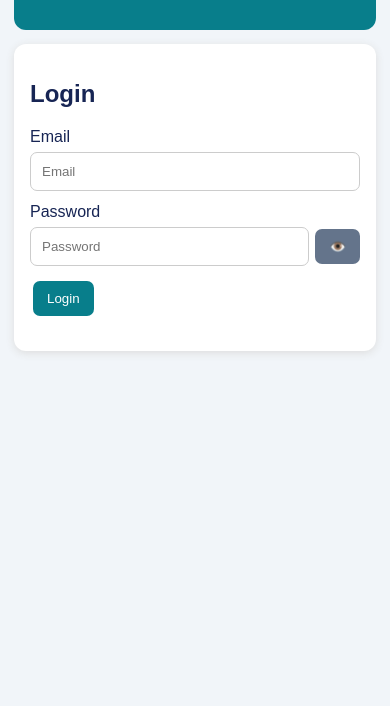
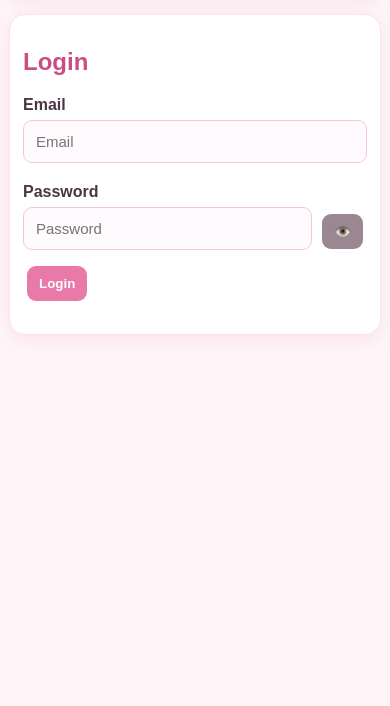
Before and after one commit to nawzadimashalullah-droid/ayoubi-dental-clinic, a plain HTML site: page index.html in a window 390 px wide. Shown: the part 138-844 px from the top of the page. Drawn offline with nearby package versions, Linux system fonts and the light colour scheme.

Commit message:
Update index.html

```diff
--- a/index.html
+++ b/index.html
@@ -10,25 +10,184 @@
 onerror="this.onerror=null;this.src='https://unpkg.com/@supabase/supabase-js@2'"></script>
 
 <style>
-body{font-family:Arial,sans-serif;background:#f1f5f9;margin:0;padding:14px;color:#172554}
-.container{max-width:1000px;margin:auto}
-header{background:#087e8b;color:white;padding:20px;text-align:center;border-radius:12px}
-.card{background:white;padding:16px;border-radius:12px;margin:14px 0;box-shadow:0 2px 8px #ddd}
-input,select,textarea{width:100%;box-sizing:border-box;padding:11px;margin:6px 0 12px;border:1px solid #ccc;border-radius:7px}
-.password-wrap{display:flex;gap:6px;align-items:center}
-.password-wrap input{flex:1;min-width:0}
-.password-wrap button{margin:6px 0 12px}
-button{padding:10px 14px;background:#087e8b;color:white;border:0;border-radius:7px;margin:3px;cursor:pointer}
-button:disabled{opacity:.6}
-.danger{background:#c62828}
-.secondary{background:#64748b}
-.hidden{display:none!important}
-table{width:100%;border-collapse:collapse;min-width:650px}
-td,th{border:1px solid #ddd;padding:8px;text-align:left}
-th{background:#e0f2f1}
-.table-wrap{overflow-x:auto}
-img{max-width:150px;max-height:150px;margin:6px;border-radius:7px}
-.status{font-weight:bold}
+
+:root {
+  --pink: #e879a8;
+  --pink-dark: #c94f83;
+  --pink-light: #fff0f6;
+  --white: #ffffff;
+  --text: #493744;
+  --border: #f3c9da;
+  --shadow: 0 5px 18px rgba(201,79,131,.10);
+}
+
+* {
+  box-sizing: border-box;
+}
+
+body {
+  font-family: Arial, sans-serif;
+  background: #fff5f8;
+  margin: 0;
+  padding: 14px;
+  color: var(--text);
+}
+
+.container {
+  max-width: 1100px;
+  margin: auto;
+}
+
+header {
+  background: linear-gradient(135deg,#e879a8,#f5a9c7);
+  color: white;
+  padding: 25px 16px;
+  text-align: center;
+  border-radius: 18px;
+  box-shadow: var(--shadow);
+}
+
+header h1 {
+  margin: 0 0 8px;
+}
+
+.card {
+  background: var(--white);
+  padding: 18px;
+  border-radius: 16px;
+  margin: 16px 0;
+  box-shadow: var(--shadow);
+  border: 1px solid #fde2ec;
+}
+
+h2, h3 {
+  color: var(--pink-dark);
+}
+
+label {
+  display: block;
+  font-weight: bold;
+  margin-top: 8px;
+}
+
+input, select, textarea {
+  width: 100%;
+  padding: 12px;
+  margin: 6px 0 12px;
+  border: 1px solid var(--border);
+  border-radius: 9px;
+  background: #fffafd;
+  color: var(--text);
+  font-size: 15px;
+}
+
+input:focus, select:focus, textarea:focus {
+  outline: none;
+  border-color: var(--pink);
+  box-shadow: 0 0 0 3px #fce0eb;
+}
+
+textarea {
+  min-height: 75px;
+  resize: vertical;
+}
+
+.password-wrap {
+  display: flex;
+  gap: 6px;
+  align-items: center;
+}
+
+.password-wrap input {
+  flex: 1;
+  min-width: 0;
+}
+
+button {
+  padding: 11px 16px;
+  background: var(--pink);
+  color: white;
+  border: 0;
+  border-radius: 9px;
+  margin: 4px;
+  cursor: pointer;
+  font-weight: bold;
+}
+
+button:hover {
+  background: var(--pink-dark);
+}
+
+button:disabled {
+  opacity: .6;
+}
+
+.danger {
+  background: #dc5265;
+}
+
+.secondary {
+  background: #9b8792;
+}
+
+.hidden {
+  display: none !important;
+}
+
+.table-wrap {
+  overflow-x: auto;
+  border-radius: 10px;
+}
+
+table {
+  width: 100%;
+  border-collapse: collapse;
+  min-width: 650px;
+  background: white;
+}
+
+td, th {
+  border: 1px solid #f3d6e2;
+  padding: 10px;
+  text-align: left;
+}
+
+th {
+  background: #ffe5ef;
+  color: #9e3c68;
+}
+
+img {
+  max-width: 150px;
+  max-height: 150px;
+  margin: 6px;
+  border-radius: 10px;
+  border: 2px solid #f7d5e2;
+}
+
+.status {
+  font-weight: bold;
+  color: var(--pink-dark);
+}
+
+@media (max-width: 600px) {
+  body {
+    padding: 9px;
+  }
+
+  .card {
+    padding: 13px;
+  }
+
+  header {
+    padding: 20px 10px;
+  }
+
+  button {
+    padding: 10px 12px;
+  }
+}
+
 </style>
 </head>
 
```
